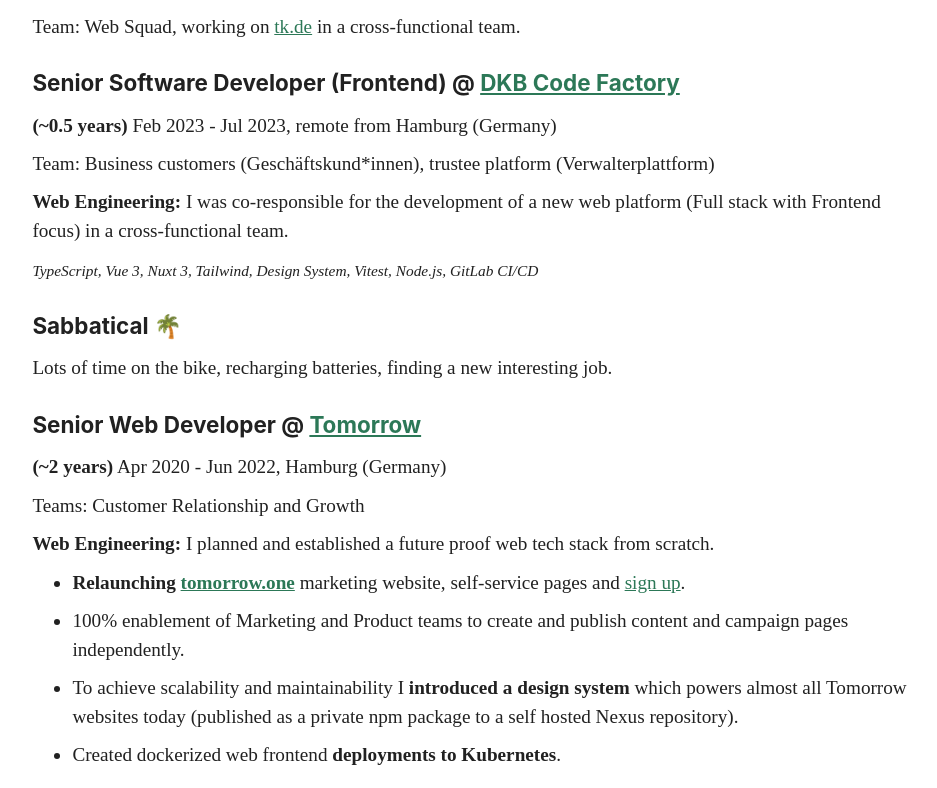
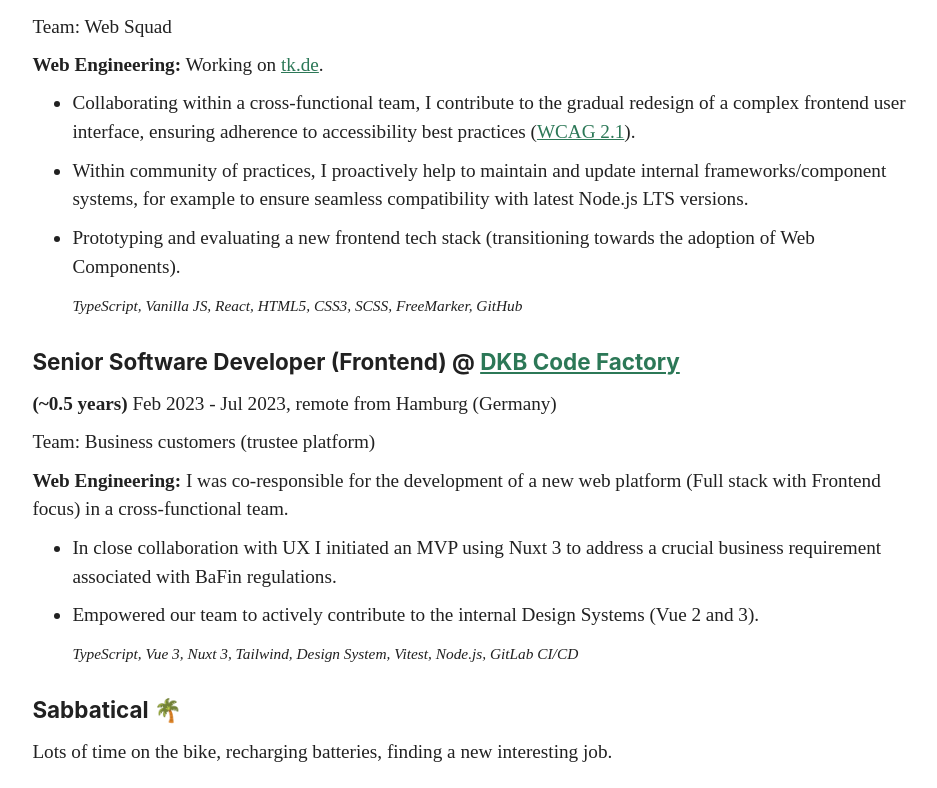
Before and after one commit to manuelpuchta/manuelpuchta.de, a Next.js app: page /cv in a window 1280 px wide. Shown: the part 606-1394 px from the top of the page, without its empty margins (166-1103 px from the left). Built offline with nearby package versions, Linux system fonts and the light colour scheme.

Commit message:
chore(cv): update

```diff
--- a/pages/cv.module.css
+++ b/pages/cv.module.css
@@ -42,6 +42,23 @@
 }
 
 @media print {
+  .cv section {
+    margin: 1rem 0;
+  }
+
+  .cv h2 {
+    font-size: 1rem;
+  }
+
+  .cv h3 {
+    margin-top: 0.8rem;
+    margin-bottom: 0.4rem;
+  }
+
+  .cv ul li {
+    margin: 0.1rem 0;
+  }
+
   .hiddenForPrint {
     display: none;
   }
--- a/pages/cv.tsx
+++ b/pages/cv.tsx
@@ -34,10 +34,11 @@
         <section>
           <p>
             <strong>I&apos;m a Web Engineer.</strong> What I love to do:
-            Building easy-to-use interfaces that put a smile on the face of
-            people using them. Ensuring that everything scales well by designing
-            and implementing the underlying architecture. Shipping frequently to
-            live. Making a product better. Working in a team.
+            Building easy-to-use, responsive and accessible interfaces that put
+            a smile on the face of people using them. Ensuring that everything
+            scales well by designing and implementing the underlying
+            architecture. Shipping frequently to live. Making a product better.
+            Working in a team.
           </p>
         </section>
 
@@ -51,10 +52,32 @@
           <p>
             <strong>(Now)</strong> Since Sep 2023 - Hamburg (Germany)
           </p>
+          <p>Team: Web Squad</p>
           <p>
-            Team: Web Squad, working on <a href="https://www.tk.de">tk.de</a> in
-            a cross-functional team.
+            <strong>Web Engineering:</strong> Working on{' '}
+            <a href="https://www.tk.de">tk.de</a>.
           </p>
+          <ul>
+            <li>
+              Collaborating within a cross-functional team, I contribute to the
+              gradual redesign of a complex frontend user interface, ensuring
+              adherence to accessibility best practices (
+              <a href="https://www.w3.org/TR/WCAG21/">WCAG 2.1</a>).
+            </li>
+            <li>
+              Within community of practices, I proactively help to maintain and
+              update internal frameworks/component systems, for example to
+              ensure seamless compatibility with latest Node.js LTS versions.
+            </li>
+            <li>
+              Prototyping and evaluating a new frontend tech stack
+              (transitioning towards the adoption of Web Components).
+            </li>
+            <cite>
+              TypeScript, Vanilla JS, React, HTML5, CSS3, SCSS, FreeMarker,
+              GitHub
+            </cite>
+          </ul>
 
           <h3>
             Senior Software Developer (Frontend) @{' '}
@@ -64,19 +87,27 @@
             <strong>(~0.5 years)</strong> Feb 2023 - Jul 2023, remote from
             Hamburg (Germany)
           </p>
-          <p>
-            Team: Business customers (Geschäftskund*innen), trustee platform
-            (Verwalterplattform)
-          </p>
+          <p>Team: Business customers (trustee platform)</p>
           <p>
             <strong>Web Engineering:</strong> I was co-responsible for the
             development of a new web platform (Full stack with Frontend focus)
             in a cross-functional team.
           </p>
-          <cite>
-            TypeScript, Vue 3, Nuxt 3, Tailwind, Design System, Vitest, Node.js,
-            GitLab CI/CD
-          </cite>
+          <ul>
+            <li>
+              In close collaboration with UX I initiated an MVP using Nuxt 3 to
+              address a crucial business requirement associated with BaFin
+              regulations.
+            </li>
+            <li>
+              Empowered our team to actively contribute to the internal Design
+              Systems (Vue 2 and 3).
+            </li>
+            <cite>
+              TypeScript, Vue 3, Nuxt 3, Tailwind, Design System, Vitest,
+              Node.js, GitLab CI/CD
+            </cite>
+          </ul>
 
           <h3>Sabbatical 🌴</h3>
           <p>
@@ -98,25 +129,28 @@
           </p>
           <ul>
             <li>
-              <strong>
-                Relaunching <a href="https://www.tomorrow.one">tomorrow.one</a>
-              </strong>{' '}
+              Re-creation of <a href="https://www.tomorrow.one">tomorrow.one</a>{' '}
               marketing website, self-service pages and{' '}
-              <a href="https://get.tomorrow.one/en-EU/start/">sign up</a>.{' '}
+              <a href="https://get.tomorrow.one/en-EU/start/">sign-up</a>{' '}
+              process by implementing performant Next.js frontend solutions,
+              coupled with a streamlined asset management for enhanced
+              efficiency.
             </li>
             <li>
-              100% enablement of Marketing and Product teams to create and
-              publish content and campaign pages independently.
+              Implemented a headless CMS (RESTful API), empowering marketing and
+              product teams to achieve complete independence in creating and
+              publishing content, along with campaign pages.
             </li>
             <li>
-              To achieve scalability and maintainability I{' '}
-              <strong>introduced a design system</strong> which powers almost
-              all Tomorrow websites today (published as a private npm package to
-              a self hosted Nexus repository).
+              To ensure scalability and maintenance, I collaborated with UX/UI
+              designers to implement a design system from scratch that serves as
+              the foundation for nearly all Tomorrow websites today (published
+              as a private npm package to a self hosted Nexus repository).
             </li>
             <li>
-              Created dockerized web frontend{' '}
-              <strong>deployments to Kubernetes</strong>.
+              Created dockerized web frontend deployments to Kubernetes with
+              GitLab CI/CD pipelines (custom build, test, and deployment
+              processes).
             </li>
             <cite>
               TypeScript, React, Redux, styled-components, Next.js, Storybook,
@@ -284,7 +318,7 @@
           </ul>
         </section>
 
-        <section>
+        <section className={styles.hiddenForPrint}>
           <h2>Other Projects</h2>
           <ul>
             <li>
```
